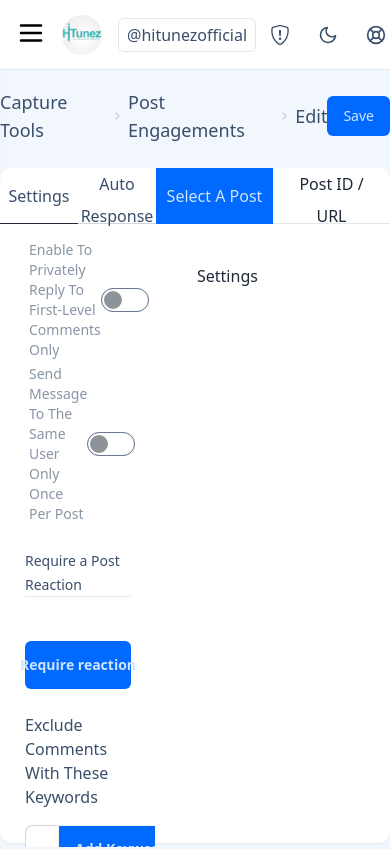
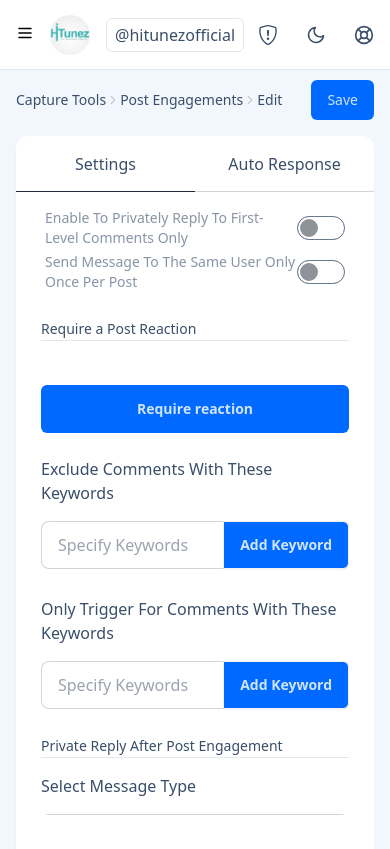
Before and after one commit to abiodun603/clepher-fe-phase-2, a React (Vite) app: page /capture-tools/post-engagements/1/edit in a window 390 px wide. Shown: the top 849 px of the page. Built offline with nearby package versions, Linux system fonts and the light colour scheme.

Commit message:
feat: dashboard responsiveness

```diff
--- a/src/components/ui/dialog.tsx
+++ b/src/components/ui/dialog.tsx
@@ -21,7 +21,7 @@ const DialogOverlay = React.forwardRef<
   <DialogPrimitive.Overlay
     ref={ref}
     className={cn(
-      "fixed inset-0 z-50 bg-black/80  data-[state=open]:animate-in data-[state=closed]:animate-out data-[state=closed]:fade-out-0 data-[state=open]:fade-in-0",
+      "fixed inset-0 z-10 bg-black/80 ",
       className
     )}
     {...props}
@@ -38,16 +38,15 @@ const DialogContent = React.forwardRef<
     <DialogPrimitive.Content
       ref={ref}
       className={cn(
-        "fixed left-[50%] top-[50%] z-50 grid w-full max-w-lg translate-x-[-50%] translate-y-[-50%] gap-4 border border-slate-200 bg-white p-6 shadow-lg duration-200 data-[state=open]:animate-in data-[state=closed]:animate-out data-[state=closed]:fade-out-0 data-[state=open]:fade-in-0 data-[state=closed]:zoom-out-95 data-[state=open]:zoom-in-95 data-[state=closed]:slide-out-to-left-1/2 data-[state=closed]:slide-out-to-top-[48%] data-[state=open]:slide-in-from-left-1/2 data-[state=open]:slide-in-from-top-[48%] sm:rounded-lg dark:border-slate-800 dark:bg-slate-950",
         className
       )}
       {...props}
     >
       {children}
-      <DialogPrimitive.Close className="absolute right-4 top-4 rounded-sm opacity-70 ring-offset-white transition-opacity hover:opacity-100 focus:outline-none focus:ring-2 focus:ring-slate-950 focus:ring-offset-2 disabled:pointer-events-none data-[state=open]:bg-slate-100 data-[state=open]:text-slate-500 dark:ring-offset-slate-950 dark:focus:ring-slate-300 dark:data-[state=open]:bg-slate-800 dark:data-[state=open]:text-slate-400">
+      {/* <DialogPrimitive.Close className="absolute right-4 top-4 rounded-sm opacity-70 ring-offset-white transition-opacity hover:opacity-100 focus:outline-none focus:ring-2 focus:ring-slate-950 focus:ring-offset-2 disabled:pointer-events-none data-[state=open]:bg-slate-100 data-[state=open]:text-slate-500 dark:ring-offset-slate-950 dark:focus:ring-slate-300 dark:data-[state=open]:bg-slate-800 dark:data-[state=open]:text-slate-400">
         <X className="h-4 w-4" />
         <span className="sr-only">Close</span>
-      </DialogPrimitive.Close>
+      </DialogPrimitive.Close> */}
     </DialogPrimitive.Content>
   </DialogPortal>
 ))
--- a/src/layouts/layout.tsx
+++ b/src/layouts/layout.tsx
@@ -16,7 +16,7 @@ export default function Root() {
 
   return (
     <Provider store={store}>
-      <div className={cn(`bg-white border-r border-slate-200 w-[4.3rem] min-h-screen fixed left-0 top-0 transform`, {
+      <div className={cn(`bg-white border-r border-slate-200 w-[4.3rem] z-50 min-h-screen fixed left-0 top-0 transform`, {
         '-translate-x-full lg:translate-x-0' : !isSidebarOpen,
         'z-50': isSidebarOpen
       })}>
--- a/src/layouts/navbar/navbar.tsx
+++ b/src/layouts/navbar/navbar.tsx
@@ -4,7 +4,6 @@ import { Dispatch, FC, SetStateAction } from 'react'
 import { LifeBuoy, Menu } from 'lucide-react';
 import { BsShieldExclamation } from "react-icons/bs";
 import { FiMoon } from "react-icons/fi";
-
 // Assets
 import { Assets } from "../../assets"
 
@@ -21,6 +20,15 @@ import {
   DropdownMenuTrigger,
 } from "@/components/ui/dropdown-menu"
 
+import {
+  Dialog,
+  DialogContent,
+  DialogDescription,
+  DialogHeader,
+  DialogTitle,
+  DialogTrigger,
+} from "@/components/ui/dialog"
+
 interface NavbarProps {
   isSidebarOpen: boolean;
   setIsSidebarOpen: Dispatch<SetStateAction<boolean>>
@@ -36,7 +44,14 @@ const Navbar: FC<NavbarProps> = ({isSidebarOpen, setIsSidebarOpen}) => {
   return (
     <div className="h-[70px] flex items-center justify-between pl-4 pr-3  border-b border-slate-200 z-50 bg-white">
       <div className="md:w-[25rem] flex items-center justify-start space-x-4">
-        <Menu className="text-black md:hidden -mt-1" size={30} onClick={handleSidebarToggle} />
+      <Dialog>
+        <DialogTrigger>
+          <Menu className="text-black md:hidden  -mt-1" size={18} onClick={handleSidebarToggle} />
+        </DialogTrigger>
+        <DialogContent>
+        </DialogContent>
+      </Dialog>
+
         <Avatar className="w-10 h-10 cursor-pointer">
           <AvatarImage src={Assets.ituneProfileImage}  />
           <AvatarFallback>IT</AvatarFallback>
@@ -48,6 +63,7 @@ const Navbar: FC<NavbarProps> = ({isSidebarOpen, setIsSidebarOpen}) => {
 
       <div className="w-full flex items-center justify-end">
         <div className="flex items-center gap-5">
+
           <div className="flex items-center">
             <div className="center-all p-3.5  hover:bg-[#E58B8B] hover:rounded-full">
               <BsShieldExclamation size={20} className='text-n500'/>
--- a/src/lib/helpers/breadcrumbs.tsx
+++ b/src/lib/helpers/breadcrumbs.tsx
@@ -22,13 +22,13 @@ export const Breadcrumbs: React.FC<BreadcrumbsProps> = ({ url }) => {
   };
 
   return (
-    <div className="breadcrumbs flex flex-row items-center space-x-1">
+    <div className="breadcrumbs flex flex-row items-center space-x-0 md:space-x-1">
       {segments.map((segment, index) => (
         <React.Fragment key={index}>
           {/* Render the segment only if it's not an ID */}
           {!isIDSegment(segment) && (
             <>
-              <Link to={`#`} className='disabled text-lg text-n500 font-normal capitalize hover:text-n500'>
+              <Link to={`#`} className='disabled text-sm md:text-lg text-n500 font-normal capitalize hover:text-n500'>
                 {segment}
               </Link>
               {index < segments.length - 1 && <ChevronRight size={14} className=' text-xs text-n200' />}
--- a/src/pages/capture-tools/edit-post-management.tsx
+++ b/src/pages/capture-tools/edit-post-management.tsx
@@ -7,12 +7,12 @@ const EditPostManagements = () => {
   const { pathname } = useLocation()
 
   return (
-    <>
+    <div className='px-4'>
       <div className='mb-4 flex flex-row items-center justify-between'>
         <Breadcrumbs url={pathname} />
         <Button className='' variant={"primary"}>Save</Button>
       </div>
-      <div className="grid grid-cols-5 w-full h-[80vh] bg-white shadow-sm rounded-xl">
+      <div className="flex flex-col space-y-10 md:space-y-0 md:grid md:grid-cols-5 w-full h-full md:h-[80vh] bg-white shadow-sm rounded-xl">
           <div className='col-span-2'>
             <div role="tablist" className="tabs ">
               <div className='w-full grid grid-cols-2 tabs-bordered h-full'>
@@ -39,7 +39,7 @@ const EditPostManagements = () => {
           </div>
       </div>
 
-    </>
+    </div>
   )
 }
 
```
